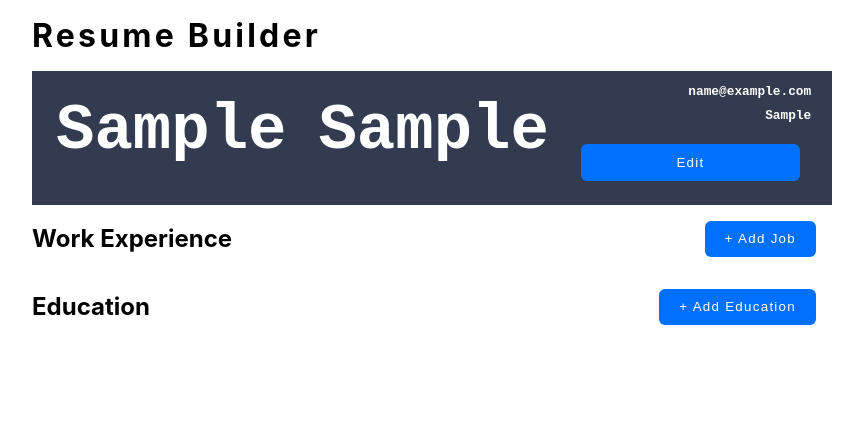
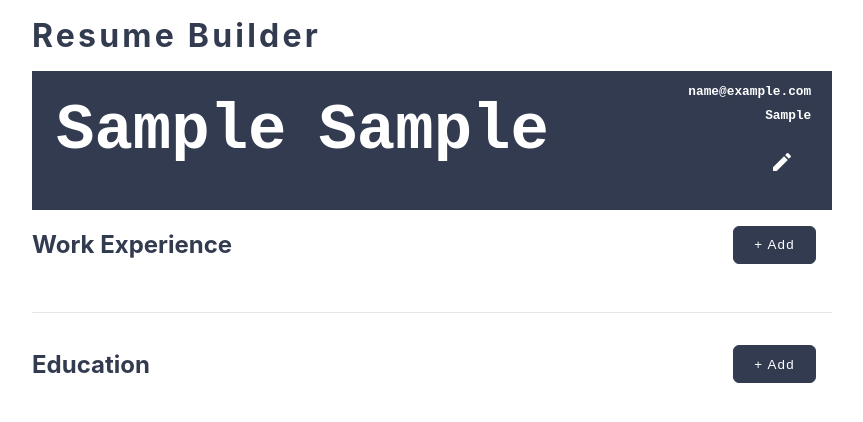
Before and after one commit to vbit27/cv-builder, a React (Create React App) app: page / in a window 1280 px wide. Both pictures are taken after typing "Sample", "Sample", "name@example.com", "Sample" into the empty fields and a click on the button "Submit". Shown: the top 422 px of the page, without its empty margins (208-1071 px from the left). Built offline with nearby package versions, Linux system fonts and the light colour scheme.

Commit message:
Add colors and button hover effect

```diff
--- a/package.json
+++ b/package.json
@@ -14,6 +14,7 @@
     "node-sass": "^5.0.0",
     "react": "^17.0.2",
     "react-dom": "^17.0.2",
+    "react-icons": "^4.2.0",
     "react-scripts": "4.0.3",
     "react-uuid": "^1.0.2",
     "typescript": "^4.2.4",
--- a/src/App.scss
+++ b/src/App.scss
@@ -1,9 +1,13 @@
-$primaryColor: #0071ff;
+$primaryColor: #323b4f;
 
 * {
   padding: 0;
   margin: 0;
   box-sizing: border-box;
+}
+
+body {
+  color: $primaryColor;
 }
 
 .App {
@@ -56,7 +60,7 @@ $primaryColor: #0071ff;
 button {
   background-color: $primaryColor;
   color: white;
-  border: none;
+  border: 1px solid $primaryColor;
   padding: 0.8em 1.5em;
   margin: 1rem;
   letter-spacing: 0.08rem;
@@ -66,8 +70,26 @@ button {
 
 button:hover {
   background-color: #ffffff;
+  color: $primaryColor;
+}
+
+#button {
+  background-color: white;
+  color: $primaryColor;
+  padding: 0.3rem;
+}
+
+.button-edit {
+  padding: 0.3rem;
+  background-color: transparent;
+  font-size: 1.5rem;
+  text-align: right;
   border: 1px solid $primaryColor;
-  color: $primaryColor;
+}
+
+.button-edit:hover {
+  background-color: transparent;
+  color: white;
 }
 
 .title-button {
@@ -89,7 +111,7 @@ h2 {
 .header-conatainer {
   display: flex;
   font-family: 'Courier New', Courier, monospace;
-  background-color: #323b4f;
+  background-color: $primaryColor;
   color: white;
   padding: 0.5rem;
 
@@ -115,7 +137,40 @@ h2 {
     padding: 0.3rem;
   }
 }
-
+.experience-list-container {
+  border-bottom: 1px solid #bbbec462;
+  padding-bottom: 2rem;
+  margin-bottom: 1rem;
+}
 .experience-container {
   display: flex;
+  align-items: center;
+
+  .date {
+    font-family: Arial, Helvetica, sans-serif;
+    color: grey;
+    font-size: 0.7rem;
+    font-family: Helvetica, sans-serif;
+    font-weight: 100;
+  }
+
+  h5 {
+    color: grey;
+    font-family: Helvetica, sans-serif;
+    font-weight: 100;
+  }
+
+  .description {
+    flex-grow: 1;
+    text-align: left;
+    padding-left: 2rem;
+  }
 }
+
+.education-container {
+  h5 {
+    color: grey;
+    font-family: Helvetica, sans-serif;
+    font-weight: 100;
+  }
+}
--- a/src/components/Education.tsx
+++ b/src/components/Education.tsx
@@ -1,5 +1,6 @@
 import React, { FC, useState } from 'react';
 import { Studies } from './types';
+import { MdModeEdit, MdDelete } from 'react-icons/md';
 
 import EducationForm from './EducationForm';
 
@@ -34,14 +35,18 @@ const Education: FC<Prop> = (props) => {
   return (
     <div>
       {props.educationList.map((education) => (
-        <div key={education.id}>
-          <h4>{education.university}</h4>
-          <h4>{education.city}</h4>
+        <div key={education.id} className="education-container">
+          <h4>{education.degree}</h4>
           <h4>{education.subject}</h4>
-          <h4>{education.degree}</h4>
-          <h4>{education.year}</h4>
-          <button onClick={() => handleDelete(education.id)}>Delete</button>
-          <button onClick={() => handleEdit(education)}>Edit</button>
+          <h5>{education.university}</h5>
+          <h5>{education.city}</h5>
+          <h5>{education.year}</h5>
+          <button id="button" onClick={() => handleDelete(education.id)}>
+            <MdDelete />
+          </button>
+          <button id="button" onClick={() => handleEdit(education)}>
+            <MdModeEdit />
+          </button>
         </div>
       ))}
     </div>
--- a/src/components/EducationList.tsx
+++ b/src/components/EducationList.tsx
@@ -29,7 +29,7 @@ function EducationList() {
     <div>
       <div className="title-button">
         <h2>Education</h2>
-        <button onClick={handleVisibility}>+ Add Education</button>
+        <button onClick={handleVisibility}>+ Add</button>
       </div>
       {visibility ? (
         <EducationForm onSubmit={(input) => handleSubmit(input)} />
--- a/src/components/Experience.tsx
+++ b/src/components/Experience.tsx
@@ -1,6 +1,7 @@
 import React, { FC, useState } from 'react';
 import { JobsList } from './types';
 import ExperienceForm from './ExperienceForm';
+import { MdModeEdit, MdDelete } from 'react-icons/md';
 
 const Experience: FC<Prop> = (props) => {
   const [edit, setEdit] = useState<JobsList>(initialState);
@@ -42,12 +43,16 @@ const Experience: FC<Prop> = (props) => {
             </div>
             <div className="description">
               <h3>{job.position}</h3>
-              <h3>{job.company}</h3>
-              <h3>{job.city}</h3>
+              <h5>{job.company}</h5>
+              <h5>{job.city}</h5>
             </div>
             <div className="buttons">
-              <button onClick={() => handleDelete(job.id)}>Delete</button>
-              <button onClick={() => handleEdit(job)}>Edit</button>
+              <button id="button" onClick={() => handleDelete(job.id)}>
+                <MdDelete />
+              </button>
+              <button id="button" onClick={() => handleEdit(job)}>
+                <MdModeEdit />
+              </button>
             </div>
           </div>
         );
--- a/src/components/ExperienceList.tsx
+++ b/src/components/ExperienceList.tsx
@@ -25,10 +25,10 @@ function ExperienceList() {
   };
 
   return (
-    <div>
+    <div className="experience-list-container">
       <div className="title-button">
         <h2>Work Experience</h2>
-        <button onClick={() => setVisibility(true)}>+ Add Job</button>
+        <button onClick={() => setVisibility(true)}>+ Add</button>
       </div>
       {visibility ? (
         <ExperienceForm onSubmit={(exp) => handleSubmit(exp)} />
--- a/src/components/PersonalData.tsx
+++ b/src/components/PersonalData.tsx
@@ -1,4 +1,5 @@
 import React, { FC, useState } from 'react';
+import { MdModeEdit } from 'react-icons/md';
 
 const PersonalData: FC = () => {
   const [info, setInfo] = useState<Info>({
@@ -41,7 +42,9 @@ const PersonalData: FC = () => {
         <div className="email-container">
           <h4>{info.email}</h4>
           <h4>{info.phone}</h4>
-          <button onClick={switchToEdit}>Edit</button>
+          <button className="button-edit" onClick={switchToEdit}>
+            <MdModeEdit />
+          </button>
         </div>
       </div>
     );
```
Also changed, not shown: 1 other file (tests, documents, lock files or other folders).
